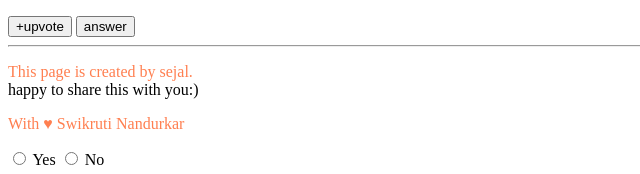
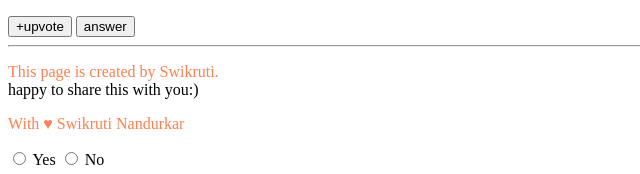
Before and after one commit to SwikrutiN/CSS-projects, a plain HTML site: page Quora Webpage/index.html in a window 1280 px wide. Shown: the part 658-832 px from the top of the page, 0-640 px from the left. Drawn offline with Linux system fonts and the light colour scheme.

Commit message:
index.html

```diff
--- a/Quora Webpage/index.html
+++ b/Quora Webpage/index.html
@@ -109,7 +109,7 @@
         </div>
     </main>
     <div id="myId">
-        <p>This page is created by sejal.<br>happy to share this with you:)</p>
+        <p>This page is created by Swikruti.<br>happy to share this with you:)</p>
     </div>
     <div id="myId">
         <p>With &hearts; Swikruti Nandurkar</p>
```
